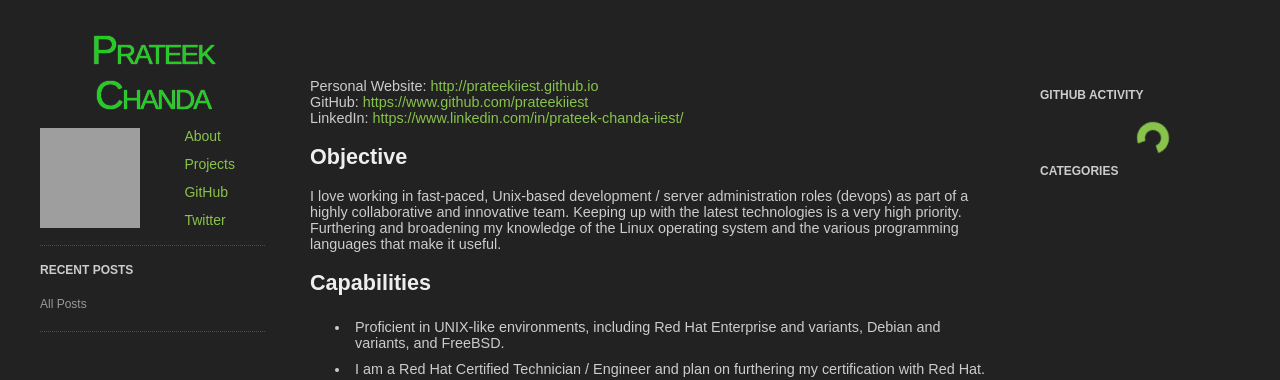
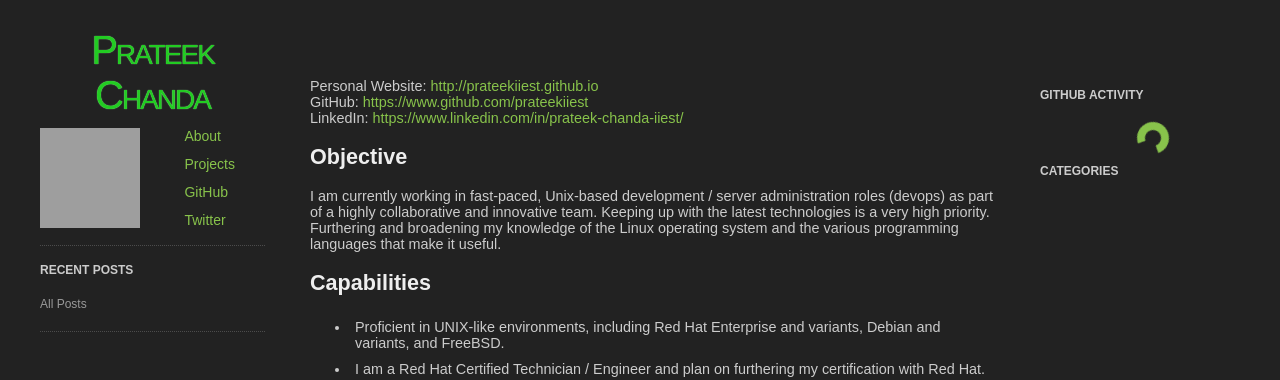
Before and after one commit to prateekiiest/prateekiie.github.io, a Jekyll site: the page built from about/index.md, in a window 1280 px wide and 900 px high, cut to the strip 0-380 px from the top of the window. Built offline with Jekyll 4.4.1, drawn with Linux system fonts in a browser that asks for light colours; Markdown is read by kramdown in place of the engine named in the settings; grey boxes are pictures that could not be loaded.

Commit message:
Update index.md

```diff
--- a/about/index.md
+++ b/about/index.md
@@ -9,7 +9,7 @@ GitHub: <https://www.github.com/prateekiiest>
 LinkedIn: <https://www.linkedin.com/in/prateek-chanda-iiest/>
 
 ## Objective
-I love working in fast-paced, Unix-based development / server administration roles (devops) as part of a highly collaborative and innovative team. Keeping up with the latest technologies is a very high priority. Furthering and broadening my knowledge of the Linux operating system and the various programming languages that make it useful.
+I am currently working in fast-paced, Unix-based development / server administration roles (devops) as part of a highly collaborative and innovative team. Keeping up with the latest technologies is a very high priority. Furthering and broadening my knowledge of the Linux operating system and the various programming languages that make it useful.
 
 ## Capabilities
 * Proficient in UNIX-like environments, including Red Hat Enterprise and variants, Debian and variants, and FreeBSD.
```
